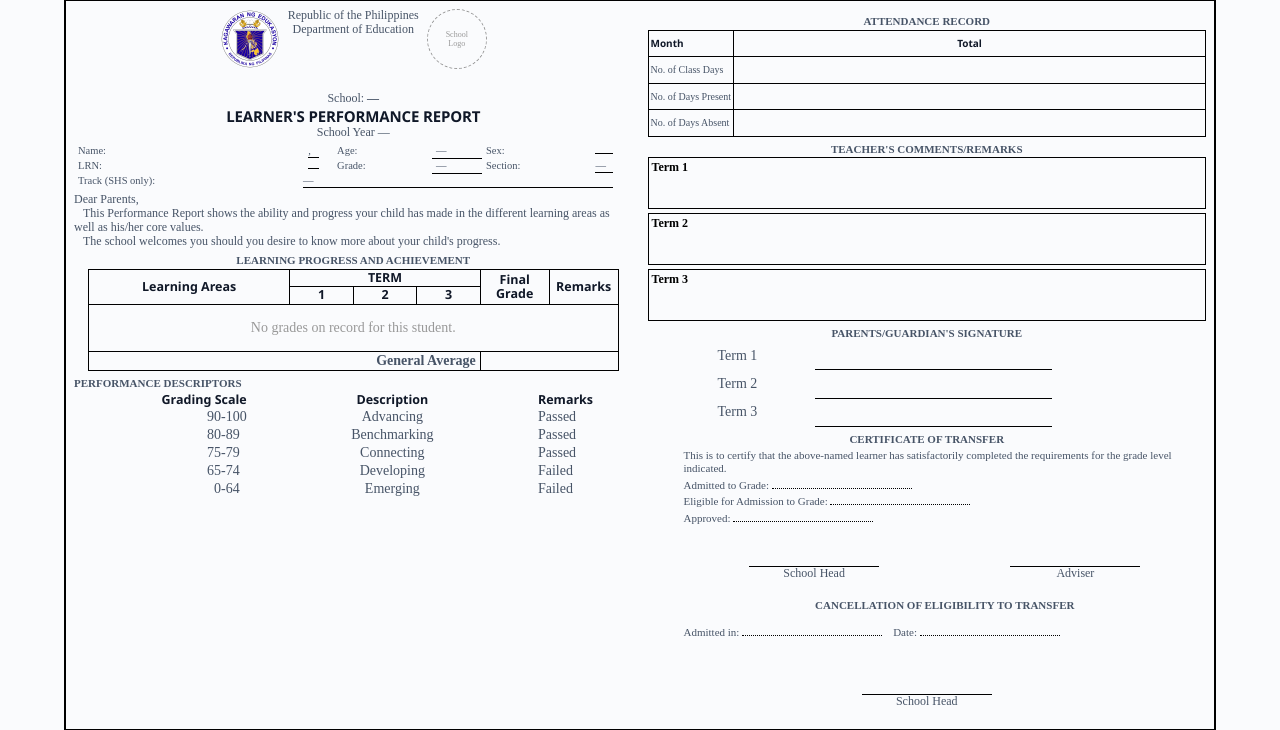
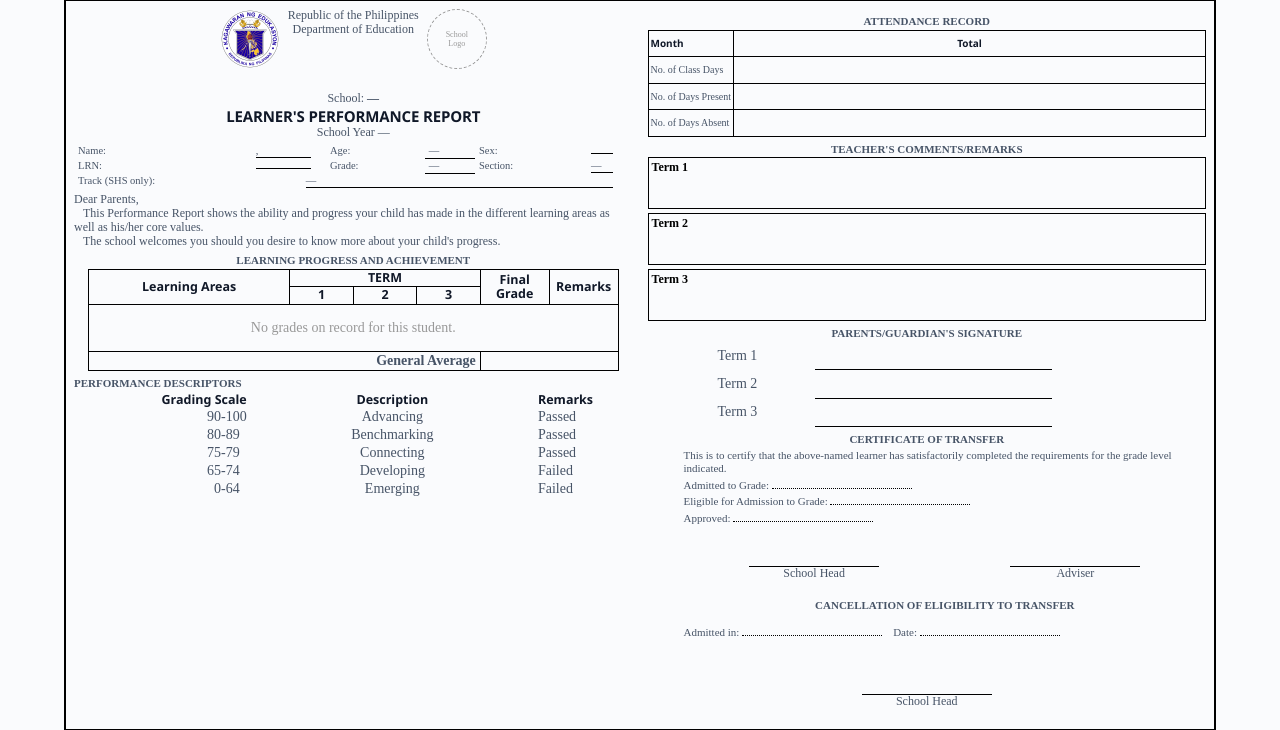
Before and after one commit to civ1977/smashed_sfs_project, a Django app: template smashed_sfs/templates/reports/sf9.html in a window 1280 px wide. Shown: the part 246-976 px from the top of the page. Run offline with Django 5.2, Linux system fonts and the light colour scheme; the template is opened without the code that fills it, so the values that code supplies are empty.

Commit message:
Restore the "1 space from colon" spacing for Name/LRN/Track on SF9
The prior revert (3bc9b87) undid the only commit that existed for this
area (the "4 spaces" version), which landed one step further back than
intended - before the Name/LRN adjustment existed at all, not just
before the 4-spaces tuning. Re-applies the correct target directly:
Name/LRN pulled ~10ch left (measured against each label's own colon,
not the shared auto-layout column edge) with width stretched by the
same amount so the underline's right end stays anchored, and Sex/
Section/Track's existing inset tightened from -1ch to -0.5ch to match
the same "~1ch past the colon" target.

Co-Authored-By: Claude Sonnet 5 <noreply@anthropic.com>

```diff
--- a/smashed_sfs/templates/reports/sf9.html
+++ b/smashed_sfs/templates/reports/sf9.html
@@ -296,12 +296,16 @@
        across every row (a padding tweak on just the label cell wouldn't
        survive that). */
     .sf9-info-table td.fill-short { border-bottom: none; }
-    .sf9-info-table td.fill-short .short-line { display: inline-block; width: calc(100% - 2ch); border-bottom: 1px solid #000; }
-    /* Sex/Section/Track's line starts 1ch to the left of the cell's left
-       edge (moved 3ch further left from the original 2ch-in inset) - same
+    /* Name/LRN's own td is a shared, wide auto-layout column (sized to fit
+       "Track (SHS only):" in the row below), so the colon sits far short of
+       the td's left edge - pulled 10ch left (measured: ~1ch past each
+       label's own colon) with width stretched by the same 10ch so the
+       line's right end stays anchored where it was. */
+    .sf9-info-table td.fill-short .short-line { display: inline-block; width: calc(100% + 8ch); margin-left: -10ch; border-bottom: 1px solid #000; }
+    /* Sex/Section/Track's line starts ~1ch past its own colon - same
        inline-block technique as fill-short, mirrored to inset the other end. */
     .sf9-info-table td.fill-inset-left { border-bottom: none; }
-    .sf9-info-table td.fill-inset-left .short-line-left { display: inline-block; width: calc(100% - 2ch); margin-left: -1ch; border-bottom: 1px solid #000; }
+    .sf9-info-table td.fill-inset-left .short-line-left { display: inline-block; width: calc(100% - 2.5ch); margin-left: -0.5ch; border-bottom: 1px solid #000; }
     .sf9-dear-parents { margin: 4px 0; text-align: left; }
     .sf9-section-heading { font-weight: bold; text-decoration: none; font-size: 11px; margin: 6px 0 2px 0; }
     .sf9-section-heading.center { text-align: center; }
```
